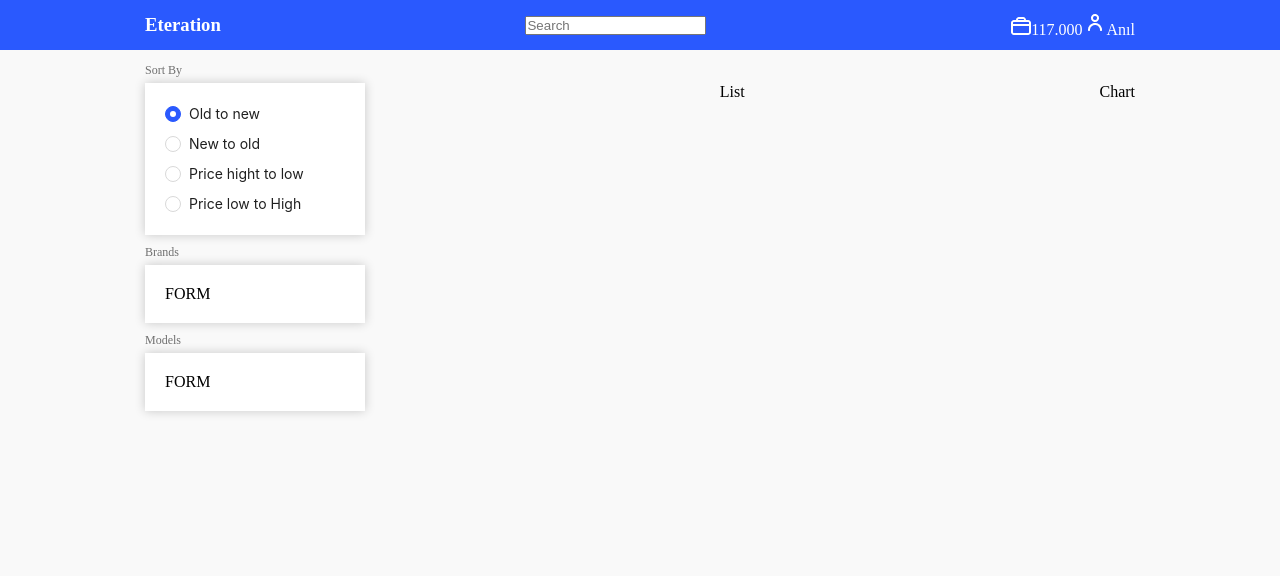
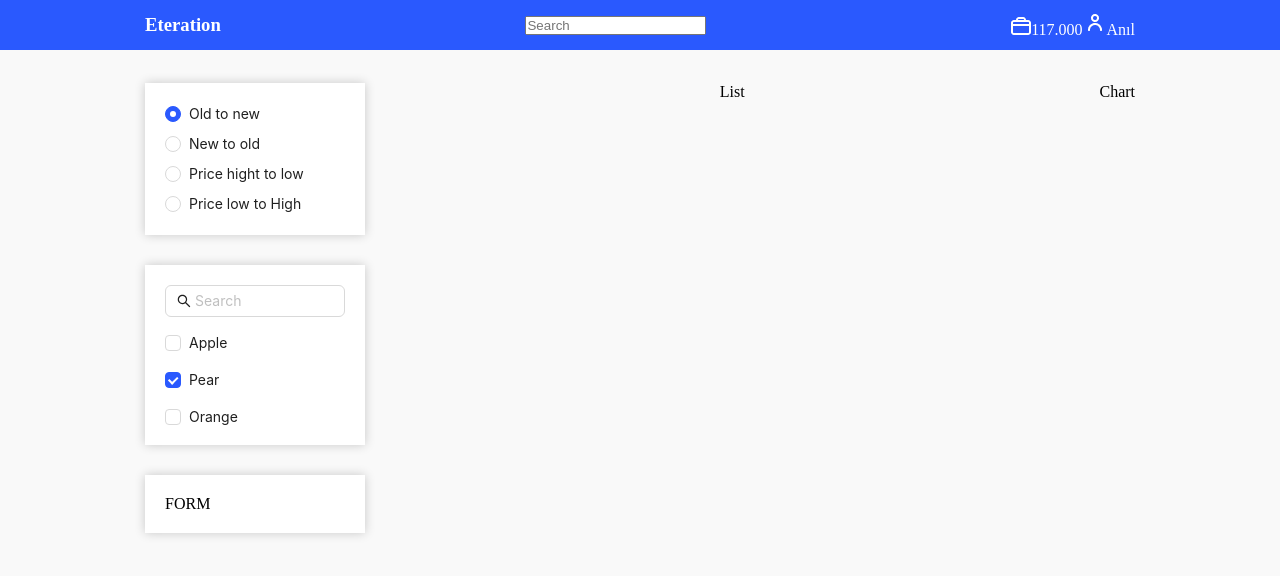
Before and after one commit to karlidaganil/Eteration-Case, a React (Vite) app: page / in a window 1280 px wide. Shown: the top 576 px of the page. Built offline with nearby package versions, Linux system fonts and the light colour scheme.

Commit message:
Add scrollbar styles and update box height

```diff
--- a/src/index.scss
+++ b/src/index.scss
@@ -1,5 +1,27 @@
+@import "./style/index.scss";
+
 * {
   margin: 0;
   padding: 0;
   box-sizing: border-box;
 }
+
+::-webkit-scrollbar {
+  width: 10px;
+  height: 10px;
+}
+
+/* Track */
+::-webkit-scrollbar-track {
+  border-radius: 10px;
+}
+
+/* Handle */
+::-webkit-scrollbar-thumb {
+  background: #c4c4c4;
+}
+
+/* Handle on hover */
+::-webkit-scrollbar-thumb:hover {
+  background: #b1aeae;
+}
--- a/src/pages/Home/components/Filters/components/Box/style.scss
+++ b/src/pages/Home/components/Filters/components/Box/style.scss
@@ -5,6 +5,8 @@
   position: relative;
   box-shadow: 0 0 10px 0 rgba(0, 0, 0, 0.2);
   padding: 20px;
+  max-height: 180px;
+  overflow-y: auto;
   .box-title {
     position: absolute;
     top: -20px;
--- a/src/pages/Home/components/Filters/components/Brands/Brands.jsx
+++ b/src/pages/Home/components/Filters/components/Brands/Brands.jsx
@@ -1,7 +1,51 @@
+import { Checkbox, Input } from "antd";
+import { SearchOutlined } from "@ant-design/icons";
+
 import Box from "../Box/Box";
 
+import "./style.scss";
+
+const options = [
+  {
+    label: "Apple",
+    value: "Apple",
+  },
+  {
+    label: "Pear",
+    value: "Pear",
+  },
+  {
+    label: "Orange",
+    value: "Orange",
+  },
+  {
+    label: "Apple",
+    value: "Apple1",
+  },
+  {
+    label: "Pear",
+    value: "Pear2",
+  },
+  {
+    label: "Orange",
+    value: "Orange3",
+  },
+];
 const Brands = () => {
-  return <Box title="Brands">FORM</Box>;
+  const onChange = (checkedValues) => {
+    console.log("checked = ", checkedValues);
+  };
+  return (
+    <Box title="Brands">
+      <Input placeholder="Search" prefix={<SearchOutlined />} />
+      <Checkbox.Group
+        className="checkbox-vertical"
+        options={options}
+        defaultValue={["Pear"]}
+        onChange={onChange}
+      />
+    </Box>
+  );
 };
 
 export default Brands;
--- /dev/null
+++ b/src/pages/Home/components/Filters/components/Brands/style.scss
@@ -0,0 +1,5 @@
+.checkbox-vertical {
+  display: flex;
+  flex-direction: column;
+  margin-top: 15px;
+}
--- /dev/null
+++ b/src/style/antd/checkbox.scss
@@ -0,0 +1,3 @@
+.ant-checkbox-wrapper {
+  margin-bottom: 15px !important;
+}
--- /dev/null
+++ b/src/style/antd/index.scss
@@ -0,0 +1 @@
+@import "checkbox.scss";
--- /dev/null
+++ b/src/style/index.scss
@@ -0,0 +1 @@
+@import "./antd/index.scss";
```
